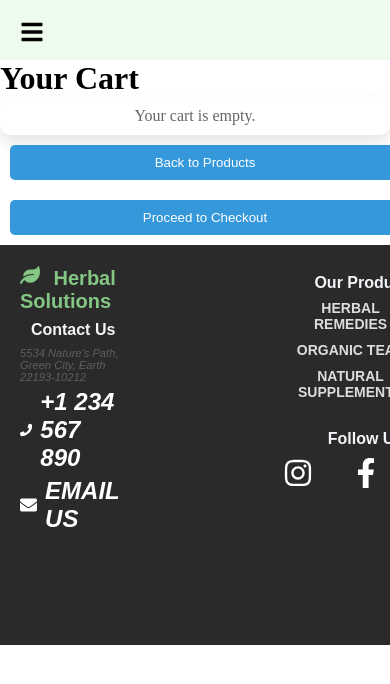
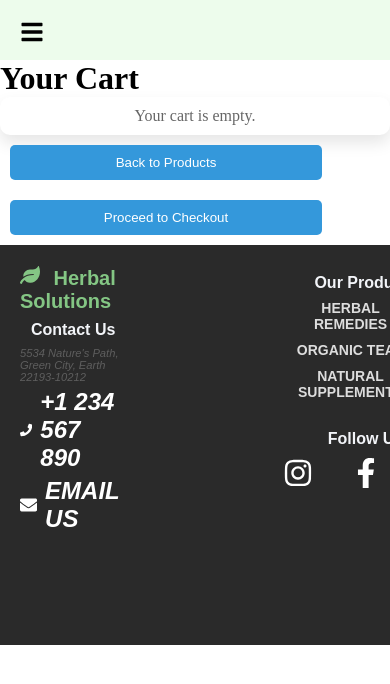
Before and after one commit to assampanchagavyasansthan/ecom, a React (Vite) app: page /cart in a window 390 px wide. Shown: the top 684 px of the page. Built offline with nearby package versions, Linux system fonts and the light colour scheme.

Commit message:
Update card.css

```diff
--- a/src/components/card.css
+++ b/src/components/card.css
@@ -106,7 +106,7 @@ a {
   }
 
   button {
-    width: 100%; /* Full width for buttons */
+    width: 80%; /* Full width for buttons */
     padding: 12px; /* Slightly larger padding */
   }
 }
@@ -117,7 +117,7 @@ a {
   }
 
   .cart-item img {
-    width: 60px; /* Smaller image for very small screens */
+    width: 40px; /* Smaller image for very small screens */
   }
 
   .cart-item h2 {
```
